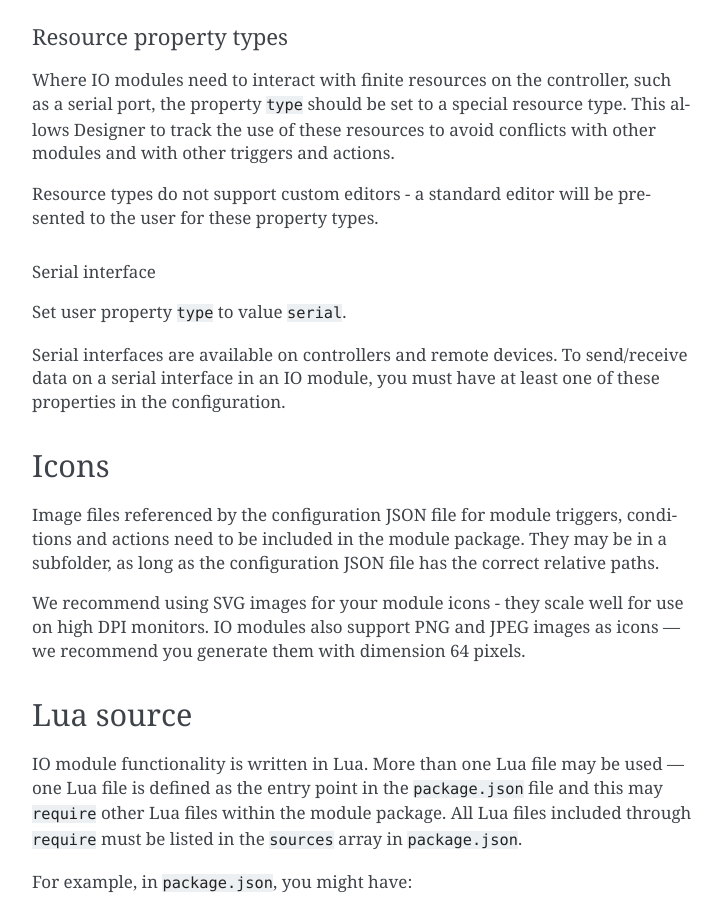
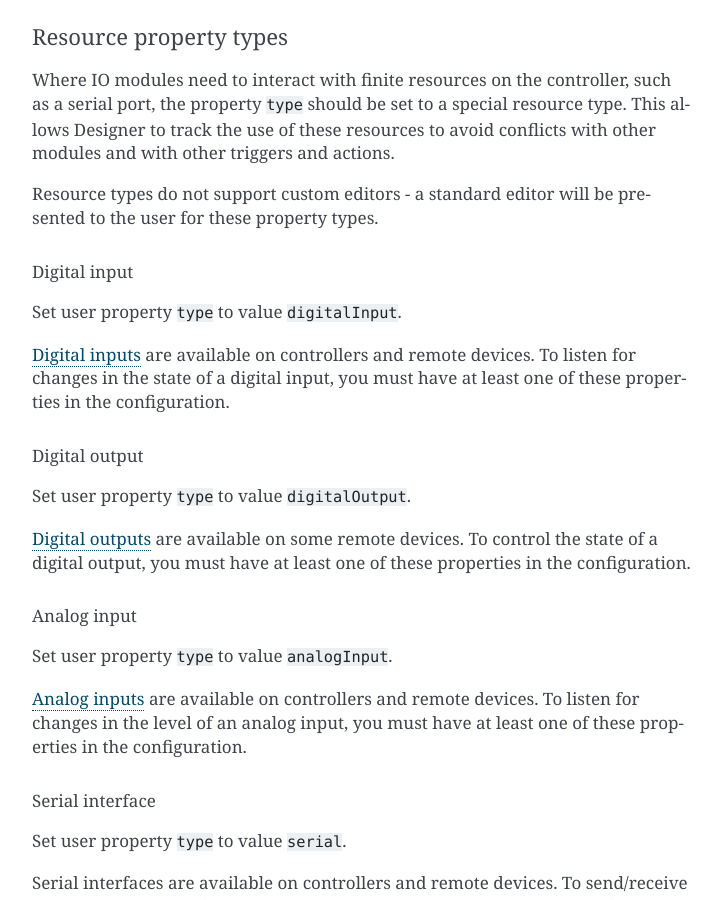
Before and after one commit to carallon/io-module-developer-guide, a Sphinx documentation site: the page built from source/guide/module-anatomy.rst, in a window 1280 px wide and 900 px high, scrolled down 8669 px. Shown: the whole window, without its empty margins (388-1109 px from the left). Built offline with Sphinx 7.4.7, drawn with Linux system fonts in a browser that asks for light colours; some of the changed text lies outside the part shown.

Commit message:
Digital input, analog input, digital output

```diff
--- a/source/guide/io-modules-api.rst
+++ b/source/guide/io-modules-api.rst
@@ -6,6 +6,10 @@ Core functionality for IO modules is provided within the ``iomodules`` namespace
 * :doc:`../api/alarm`
 * :doc:`../api/stopwatch`
 * :doc:`../api/timer`
+* Digital/Analog Input/Output
+   * :doc:`../api/gpio/digitalinput`
+   * :doc:`../api/gpio/digitaloutput`
+   * :doc:`../api/gpio/analoginput`
 * Ethernet networking
    * :doc:`../api/net/udpsocket`
    * :doc:`../api/net/tcpsocket`
--- a/source/guide/module-anatomy.rst
+++ b/source/guide/module-anatomy.rst
@@ -526,6 +526,27 @@ Where IO modules need to interact with finite resources on the controller, such
 
 Resource types do not support custom editors - a standard editor will be presented to the user for these property types.
 
+Digital input
+^^^^^^^^^^^^^
+
+Set user property ``type`` to value ``digitalInput``.
+
+:doc:`Digital inputs <../api/gpio/digitalinput>` are available on controllers and remote devices. To listen for changes in the state of a digital input, you must have at least one of these properties in the configuration.
+
+Digital output
+^^^^^^^^^^^^^^
+
+Set user property ``type`` to value ``digitalOutput``.
+
+:doc:`Digital outputs <../api/gpio/digitaloutput>` are available on some remote devices. To control the state of a digital output, you must have at least one of these properties in the configuration.
+
+Analog input
+^^^^^^^^^^^^
+
+Set user property ``type`` to value ``analogInput``.
+
+:doc:`Analog inputs <../api/gpio/analoginput>` are available on controllers and remote devices. To listen for changes in the level of an analog input, you must have at least one of these properties in the configuration.
+
 Serial interface
 ^^^^^^^^^^^^^^^^
 
--- a/source/index.rst
+++ b/source/index.rst
@@ -13,6 +13,9 @@ IO Module Developer Guide
    guide/module-instances
    guide/io-modules-api
    guide/controller-api
+   api/gpio/digitalinput
+   api/gpio/digitaloutput
+   api/gpio/analoginput
    api/http/namespace
    api/http/response
    api/net/tcpsocket
```
Also changed, not shown: source/api/gpio/analoginput.rst (added, +52 -0 lines), source/api/gpio/digitalinput.rst (added, +81 -0 lines), source/api/gpio/digitaloutput.rst (added, +36 -0 lines).
